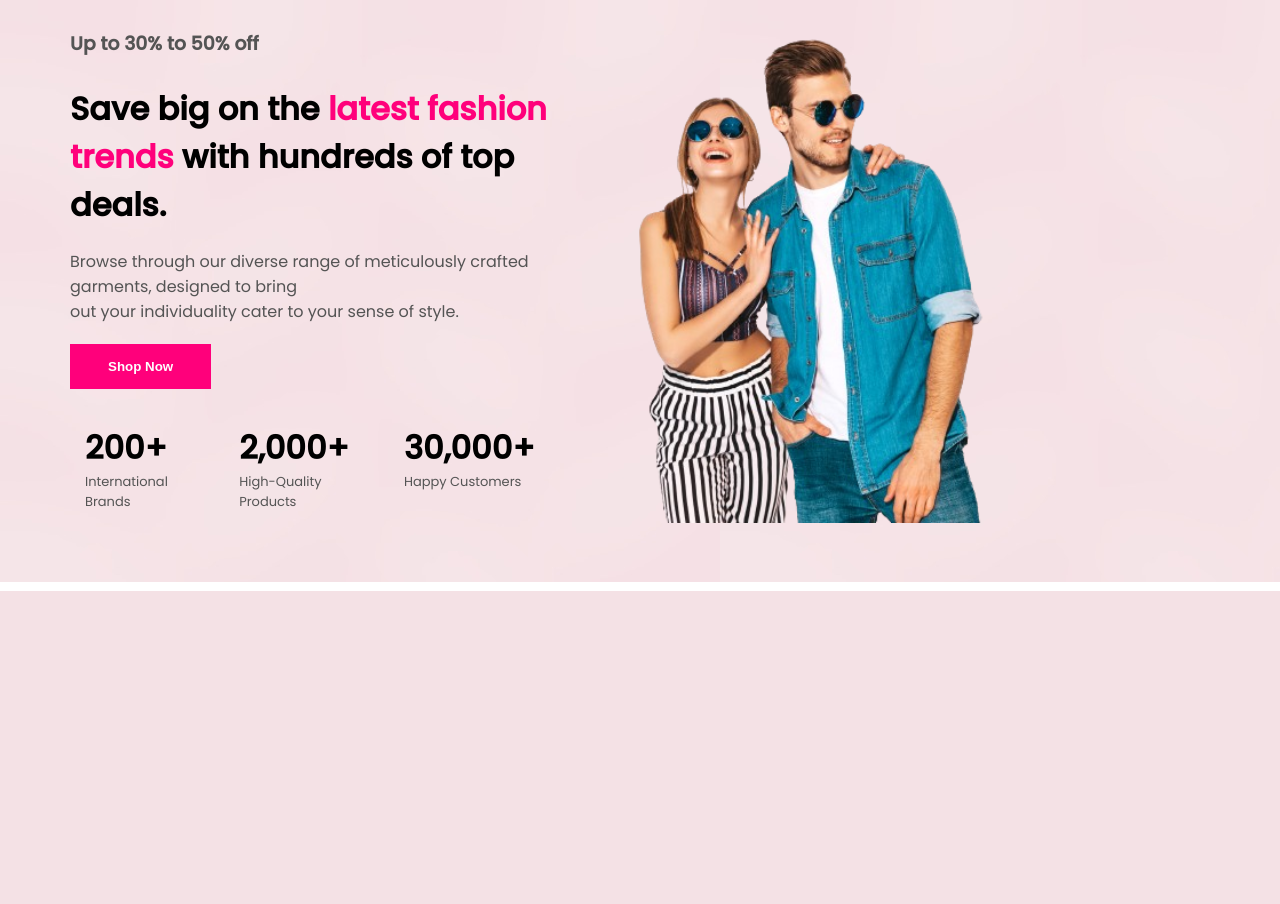
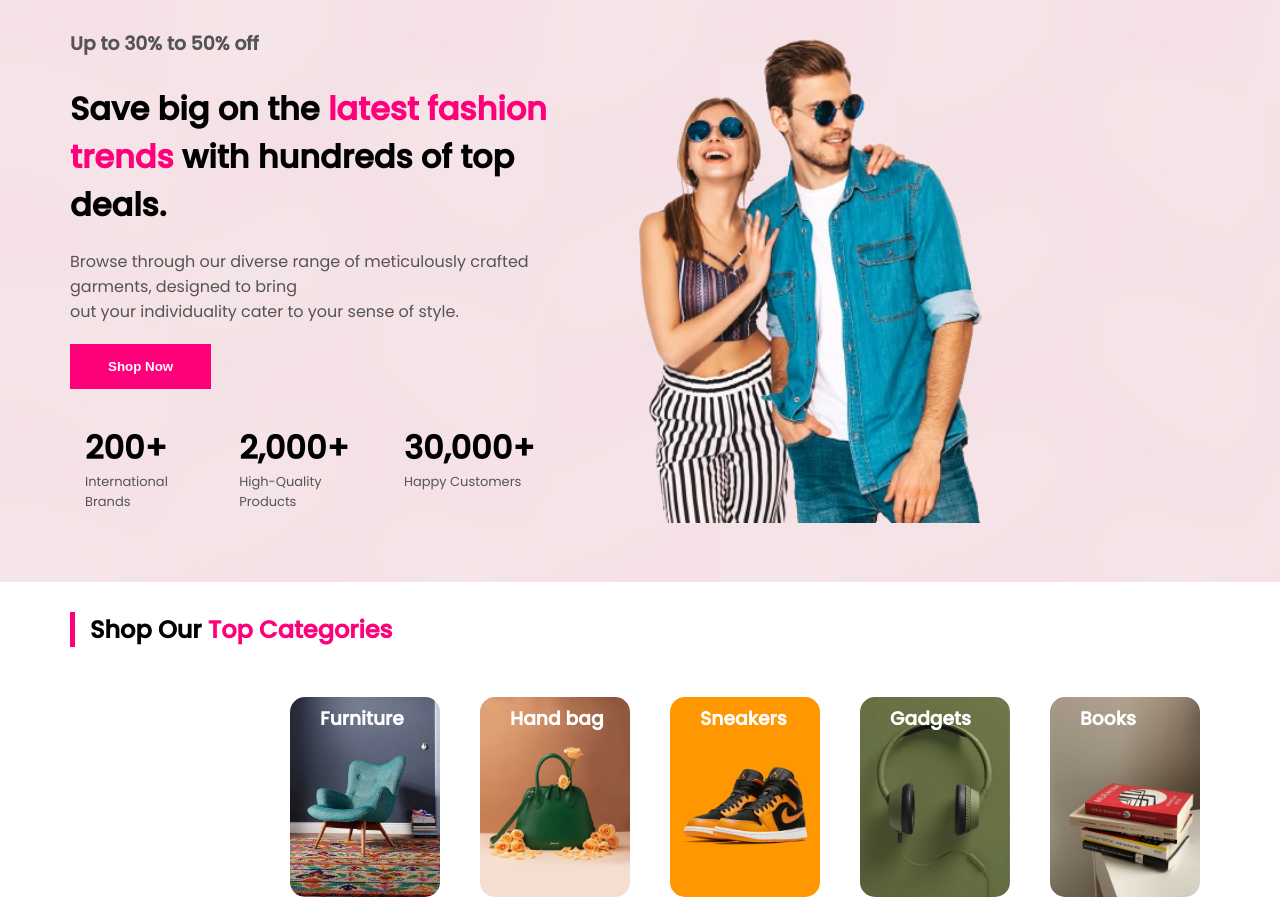
Before and after one commit to Kaveenxz/NIBM-project, a PHP site: page / in a window 1280 px wide. Shown: the part 209-1113 px from the top of the page. Before the commit the page ends 800 px from the top, so only its background shows below. Run offline with PHP 8.4, Linux system fonts and the light colour scheme.

Commit message:
category section

```diff
--- a/index.html
+++ b/index.html
@@ -88,6 +88,42 @@
         </div>
     </div>
 
+    <section class="categories">
+        <h1>Shop Our <span>Top Categories</span></h1>
+
+        <div class="cat-item">
+            <div class="items">
+                <a href="">
+                    <img src="images/chair.jpg" alt="">
+                    <h3>Furniture</h3>
+                </a>
+            </div>
+            <div class="items">
+                <a href="">
+                    <img src="images/bag.jpg" alt="">
+                    <h3>Hand bag</h3>
+                </a>
+            </div>
+            <div class="items">
+                <a href="">
+                    <img src="images/shoes.jpg" alt="">
+                    <h3>Sneakers</h3>
+                </a>
+            </div>
+            <div class="items">
+                <a href="">
+                    <img src="images/headset.jpg" alt="">
+                    <h3>Gadgets</h3>
+                </a>
+            </div>
+            <div class="items">
+                <a href="">
+                    <img src="images/books.jpg" alt="">
+                    <h3>Books</h3>
+                </a>
+            </div>
+        </div>
+    </section>
 
 
     <script src="script/script.js"></script>
--- a/style/style.css
+++ b/style/style.css
@@ -121,3 +121,32 @@ a{
 .middle-content .right img{
     width: 660px;
 }
+.categories{
+    margin: 30px 70px;
+}
+.categories h1{
+    padding-left: 15px;
+    border-left: 5px solid rgb(255, 0, 123);
+    margin-bottom: 30px;
+}
+.categories h1 span{
+    color: rgb(255, 0, 123);
+}
+.cat-item{
+    margin: 0px 200px;
+    display: flex;
+    justify-content: space-between;
+}
+.cat-item .items{
+    padding: 20px;
+}
+.cat-item img{
+    width: 150px;
+    height: 200px;
+    border-radius: 15px;
+}
+.cat-item .items h3{
+    margin-top: -200px;
+    margin-left: 30px;
+    color: #fff;
+}
```
